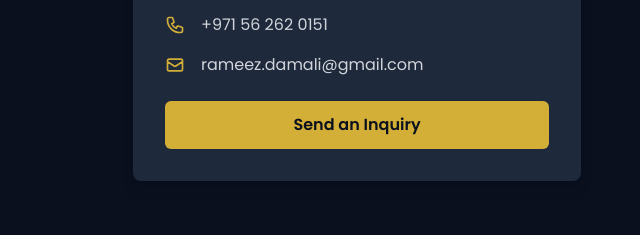
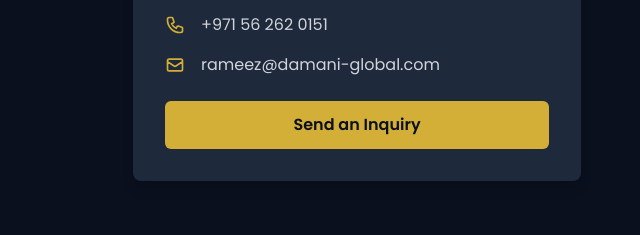
Before and after one commit to ksl1816/damani-global, a plain HTML site: page index.html in a window 1280 px wide. Shown: the part 3378-3613 px from the top of the page, 283-923 px from the left. Drawn offline with nearby package versions, Linux system fonts and the light colour scheme.

Commit message:
Update index.html

```diff
--- a/index.html
+++ b/index.html
@@ -245,7 +245,7 @@
                     </p>
                     <p class="mb-6 flex items-center">
                         <svg class="w-5 h-5 text-brand-gold mr-4 flex-shrink-0" fill="none" stroke="currentColor" viewBox="0 0 24 24" xmlns="http://www.w3.org/2000/svg"><path stroke-linecap="round" stroke-linejoin="round" stroke-width="2" d="M3 8l7.89 5.26a2 2 0 002.22 0L21 8M5 19h14a2 2 0 002-2V7a2 2 0 00-2-2H5a2 2 0 00-2 2v10a2 2 0 002 2z"></path></svg>
-                        <a href="mailto:rameez.damali@gmail.com" class="hover:text-brand-gold transition-colors">rameez.damali@gmail.com</a>
+                        <a href="mailto:rameez@damani-global.com" class="hover:text-brand-gold transition-colors">rameez@damani-global.com</a>
                     </p>
                     <a href="mailto:rameez.damali@gmail.com" class="text-center w-full block bg-brand-gold text-brand-dark font-semibold px-8 py-3 rounded-md hover:bg-opacity-90 transition-all duration-300">Send an Inquiry</a>
                 </div>
@@ -278,4 +278,5 @@
         }
     </script>
 </body>
+
 </html>
```
